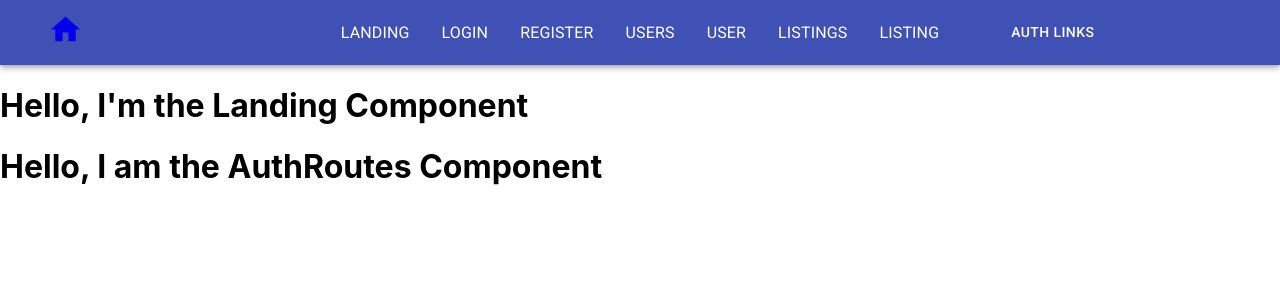
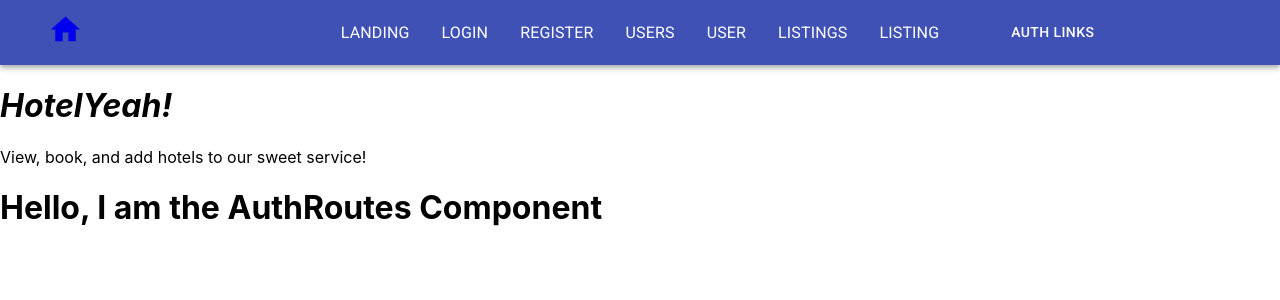
Before and after one commit to tobynboudreaux/RuntimeTerror, a React (Create React App) app in the folder HotelYeah/: page / in a window 1280 px wide. Shown: the top 300 px of the page. Built offline with nearby package versions, Linux system fonts and the light colour scheme.

Commit message:
landing page prototyped, links fixed

```diff
--- a/HotelYeah/src/App.css
+++ b/HotelYeah/src/App.css
@@ -16,7 +16,7 @@
 }
 
 body {
-  font-family: "Russo One", sans-serif;
+  /* font-family: "Russo One", sans-serif; */
   font-size: 1.6rem;
   line-height: 1.6;
   background-color: #fff;
@@ -260,22 +260,33 @@ button {
 .landing {
   position: relative;
   /* background: url("./img/bookshelf.jpg") no-repeat center center/cover; */
-  height: 100vh;
+  /* height: 100vh; */
+}
+
+#landing-container {
+  background: url("./img/hotels-illustrated.png") no-repeat center center/cover;
+  height: 80vh;
 }
 
 .landing-inner {
-  color: var(--accent-color);
+  color: var(--primary-color);
   position: fixed;
-  top: 50%;
+  top: 60%;
   left: 50%;
   transform: translate(-50%, -50%);
   border: 3px solid var(--primary-color);
-  padding: 70px;
+  padding: 30px;
   margin: auto;
+  background-color:rgba(0, 0, 0, 0.7);
+  border-radius: 10px;
+  text-align: center;
 }
 
-.landing h1 {
+h1.landing {
   text-align: center;
+  font-size: 66pt;
+  color: var(--primary-color);
+  text-shadow: 5px 5px #333;
 }
 
 .landing-links {
--- a/HotelYeah/src/components/navbar/Links.tsx
+++ b/HotelYeah/src/components/navbar/Links.tsx
@@ -5,7 +5,7 @@ import { List, ListItem, ListItemText, makeStyles } from '@material-ui/core';
 const Links = () => {
 
     const navLinks = [
-        { title: `Landing`, path: `/home` },
+        { title: `Landing`, path: `/` },
         { title: `Login`, path: `/login` },
         { title: `Register`, path: `/signUp` },
         { title: `Users`, path: `/users` },
--- a/HotelYeah/src/layout/Landing.tsx
+++ b/HotelYeah/src/layout/Landing.tsx
@@ -2,8 +2,11 @@ import React from 'react'
 
 const Landing = () => {
     return (
-        <div>
-            <h1>Hello, I'm the Landing Component</h1>
+        <div id="landing-container">
+            <h1 className="landing"><i>HotelYeah!</i></h1>
+            <div className="landing-inner">
+                <p>View, book, and add hotels to our sweet service!</p>
+            </div>
         </div>
     )
 }
```
Also changed, not shown: HotelYeah/src/img/hotels-illustrated.png (added).
